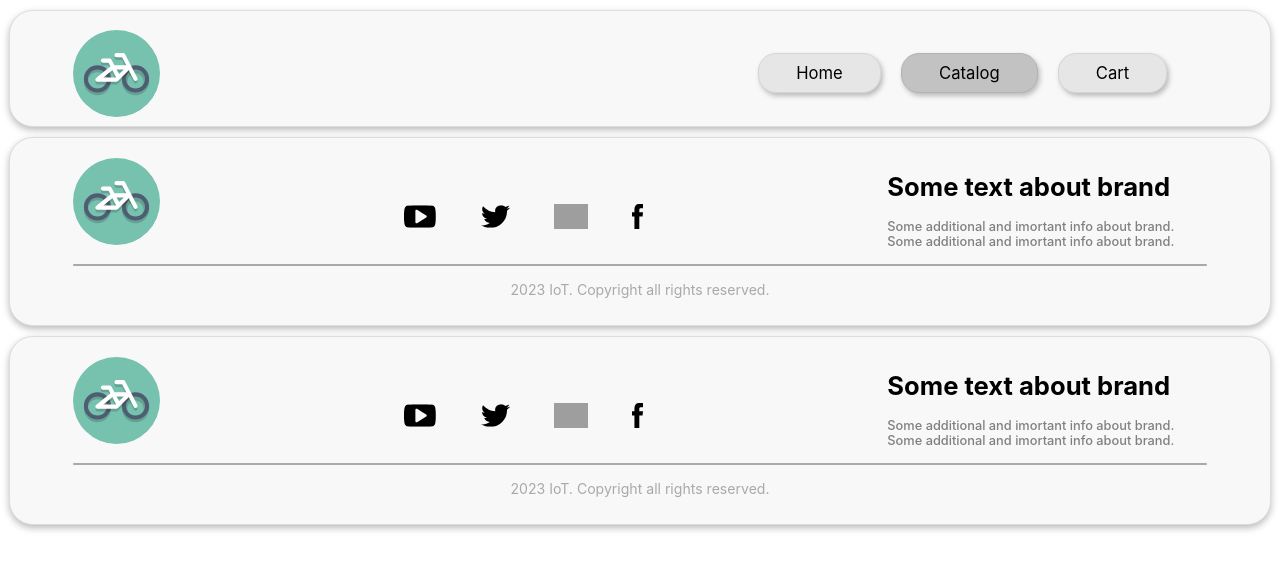
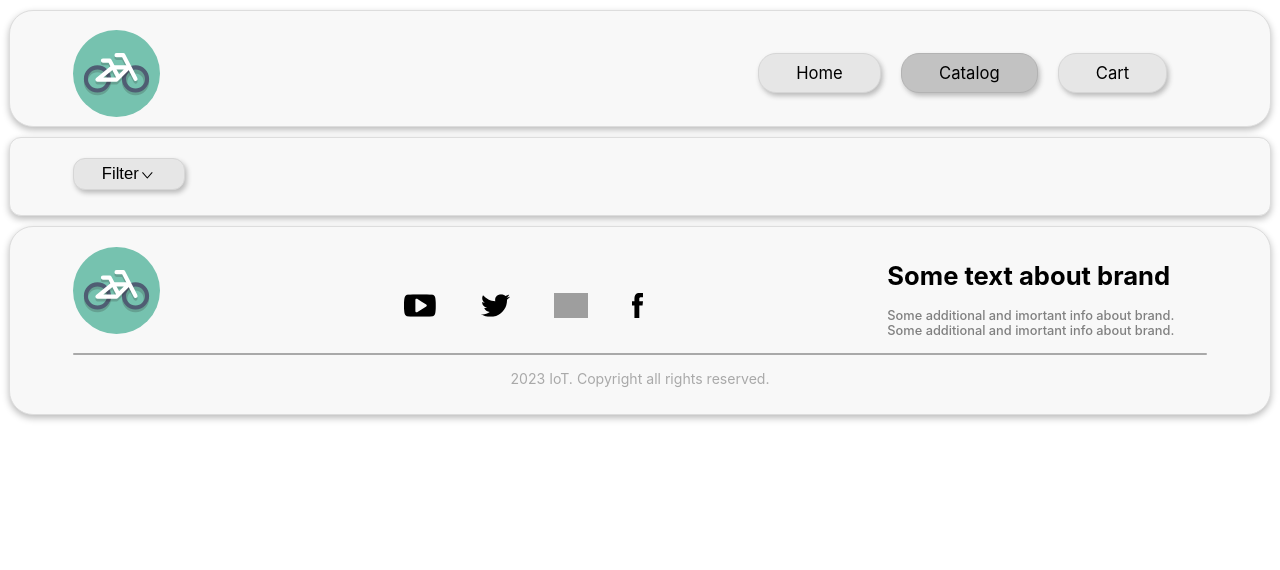
Before and after one commit to Dubyk-Yura/Web_programming, a React (Create React App) app: page /Catalog in a window 1280 px wide. Shown: the top 570 px of the page. Built offline with nearby package versions, Linux system fonts and the light colour scheme; grey boxes are pictures that could not be loaded.

Commit message:
add dropdown filter

```diff
--- a/package.json
+++ b/package.json
@@ -10,6 +10,7 @@
     "react-dom": "^18.2.0",
     "react-router-dom": "6",
     "react-scripts": "5.0.1",
+    "rsuite": "^5.41.0",
     "styled-components": "^6.1.0",
     "web-vitals": "^2.1.0"
   },
--- a/src/App.js
+++ b/src/App.js
@@ -3,6 +3,7 @@ import { Route, Routes } from "react-router-dom";
 import Home from "./Pages/Home/Home";
 import Footer from "./components/Footer/Footer";
 import Header from "./components/Header/Header";
+import Catalog from "./Pages/Catalog/Catalog";
 
 function App() {
   return (
@@ -10,7 +11,7 @@ function App() {
       <Header />
       <Routes>
         <Route path="/" element = {<Home/>} />
-        <Route path="/Catalog" element ={<Footer/>} />
+        <Route path="/Catalog" element ={<Catalog/>} />
         <Route path="/Cart" element ={<div>Its Cart page</div>} />
       </Routes>
       <Footer />
--- /dev/null
+++ b/src/Pages/Catalog/Catalog.js
@@ -0,0 +1,11 @@
+import CatalogFilter from "../../components/CatalogFilter/CatalogFilter";
+
+const Catalog = () => {
+  return (
+    <div>
+      <CatalogFilter />
+    </div>
+  );
+};
+
+export default Catalog;
--- a/src/components/CatalogFilter/CatalogFilter.js
+++ b/src/components/CatalogFilter/CatalogFilter.js
@@ -0,0 +1,18 @@
+import { Inner, Wrapper } from "../CommonComponenst";
+import { Dropdown } from "rsuite";
+import { MyDropdown } from "./CatalogFilter.styled";
+
+const CatalogFilter = () => {
+  return (
+    <Wrapper style={{ borderRadius: "12px" }}>
+      <Inner style={{justifyContent:"flex-start"}}>
+        <MyDropdown title="Filter">
+          <Dropdown.Item>Sort by price</Dropdown.Item>
+          <Dropdown.Item>Sort by title</Dropdown.Item>
+          <Dropdown.Item>Sort by weight</Dropdown.Item>
+        </MyDropdown>
+      </Inner>
+    </Wrapper>
+  );
+};
+export default CatalogFilter;
--- a/src/components/CatalogFilter/CatalogFilter.styled.js
+++ b/src/components/CatalogFilter/CatalogFilter.styled.js
@@ -0,0 +1,50 @@
+import styled from "styled-components";
+import { Dropdown } from "rsuite";
+
+export const MyDropdown = styled(Dropdown)`
+  margin-bottom: 20px;
+
+  button {
+    font-size: 1.3vw;
+    color: black;
+    padding: 0.4vw 2.2vw;
+    border: 1px solid #d6d6d6;
+    border-radius: 12px;
+    background-color: #e6e6e6;
+    box-shadow: 2px 3px 5px #bbbbbb;
+  }
+
+  button:hover {
+    background-color: #c2c2c2;
+    border-color: #b3b3b3;
+  }
+
+  ul {
+    background-color:#e6e6e6;
+    position: absolute;
+    z-index: 999;
+    list-style: none;
+    padding-left: 0;
+    flex-direction: column;
+    justify-content: center;
+    border:1px solid #c2c2c2;
+    border-radius:9px;
+    padding:8px 5px 8px 5px;
+    margin-top:3px;
+    width:8.1vw;
+    text-align:center;
+    box-shadow: 2px 3px 5px #bbbbbb;
+  }
+
+  li {
+    border-radius:8px;
+    text-decoration: none;
+    border:1px solid black;
+    background-color: lightgray;
+    margin-bottom:4px;
+    cursor: pointer;
+    font-size:14px;
+    padding-top: 3px;
+    padding-bottom: 3px;
+  }
+`;
```
Also changed, not shown: 2 other files (tests, documents, lock files or other folders).
